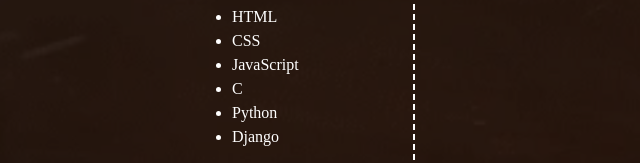
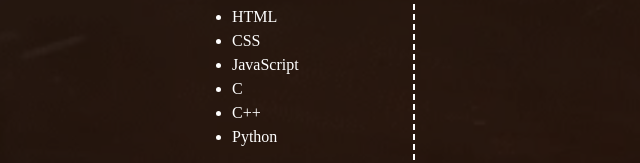
Before and after one commit to Sayantan-B-dev/Lv1_Portfolio1, a plain HTML site: page index.html in a window 1280 px wide. Shown: the part 2630-2793 px from the top of the page, 330-970 px from the left. Drawn offline with nearby package versions, Linux system fonts and the light colour scheme; a web font is replaced by a local one.

Commit message:
Update index.html

```diff
--- a/index.html
+++ b/index.html
@@ -163,8 +163,8 @@
               <li>CSS</li>
               <li>JavaScript</li>
               <li>C</li>
+              <li>C++</li>
               <li>Python</li>
-              <li>Django</li>
           </ul>
         </div>
         <div class="skills soft_skill">
```
